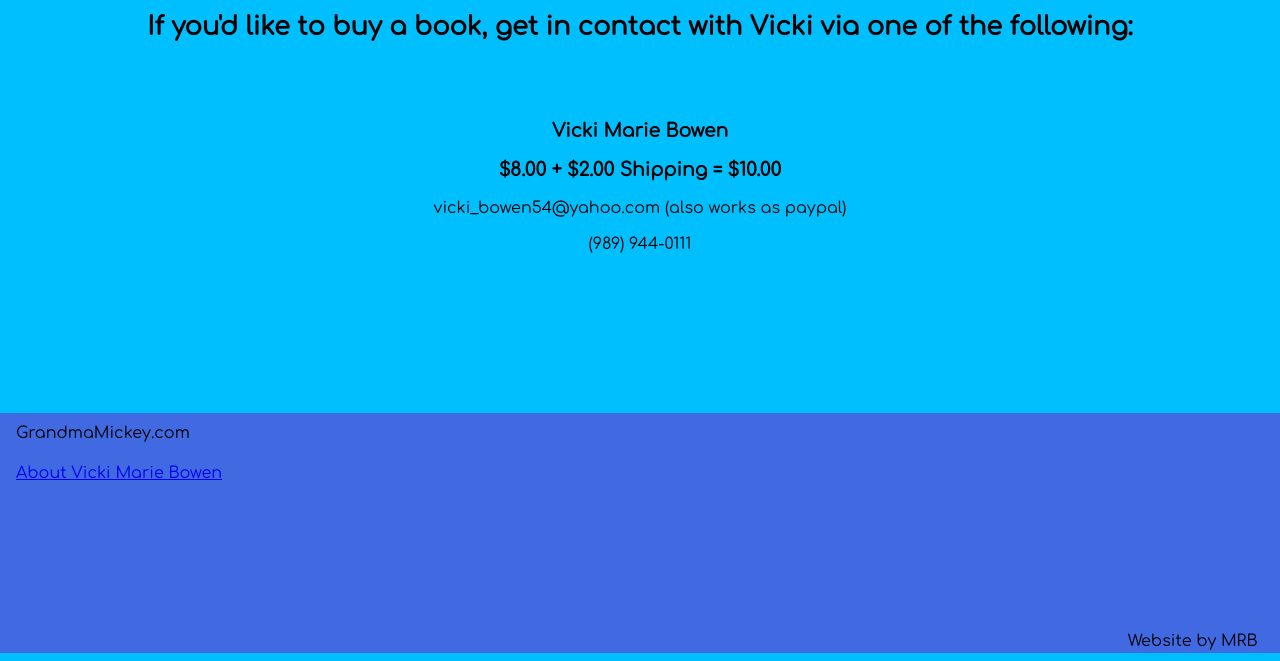
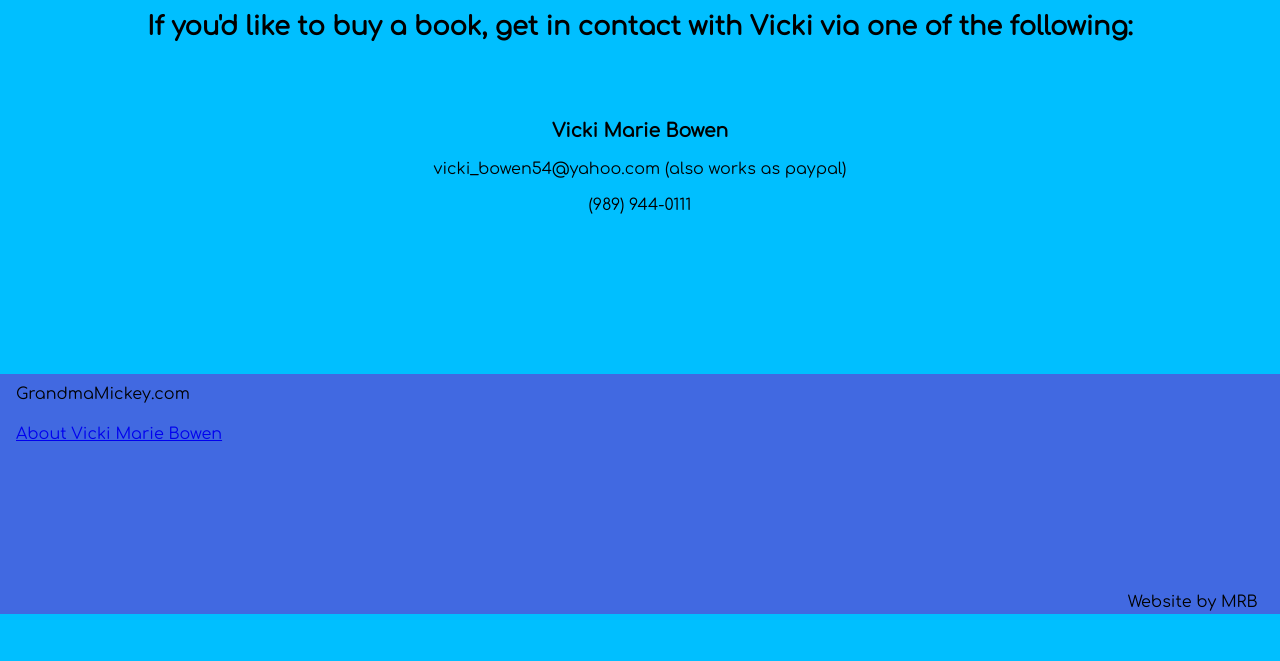
Before and after one commit to MathiasBred/gmasite, a website: page index/contact.html in a window 1280 px wide. Shown: the part 207-868 px from the top of the page. After the commit the page ends 829 px from the top, so only its background shows below. Drawn offline with Linux system fonts and the light colour scheme.

Commit message:
mistake 001

```diff
--- a/index/contact.html
+++ b/index/contact.html
@@ -33,7 +33,6 @@
             </h4>
             <div id='contact'>
                 <h3>Vicki Marie Bowen</h3>
-                <h3>$8.00 + $2.00 Shipping = $10.00</h3>
                 <div id='email'>
                     vicki_bowen54@yahoo.com (also works as paypal)
                 </div>
```
